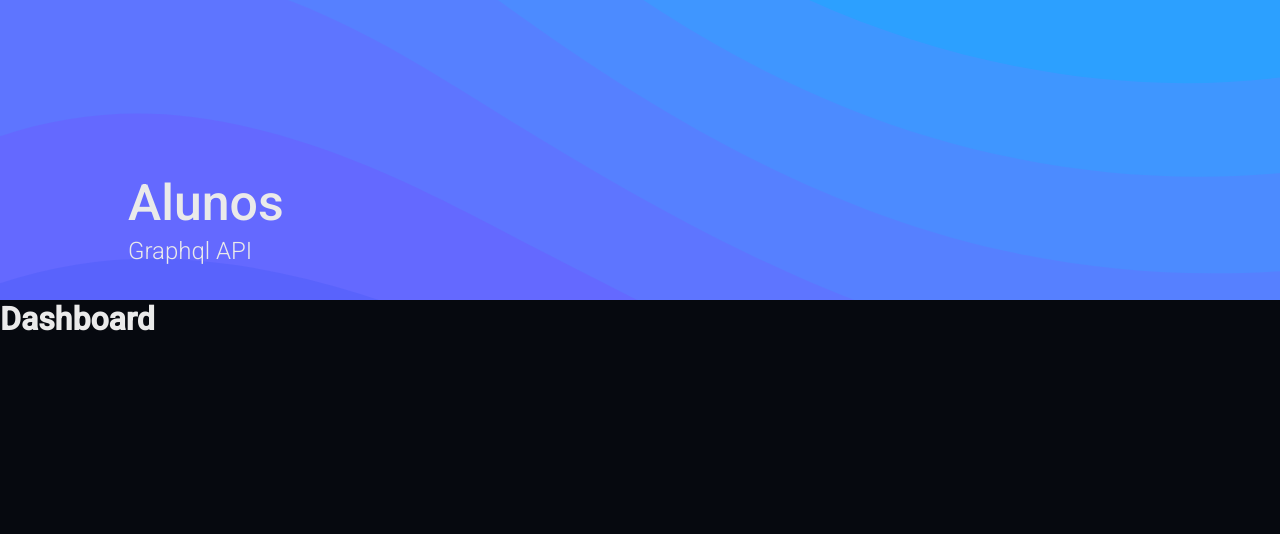
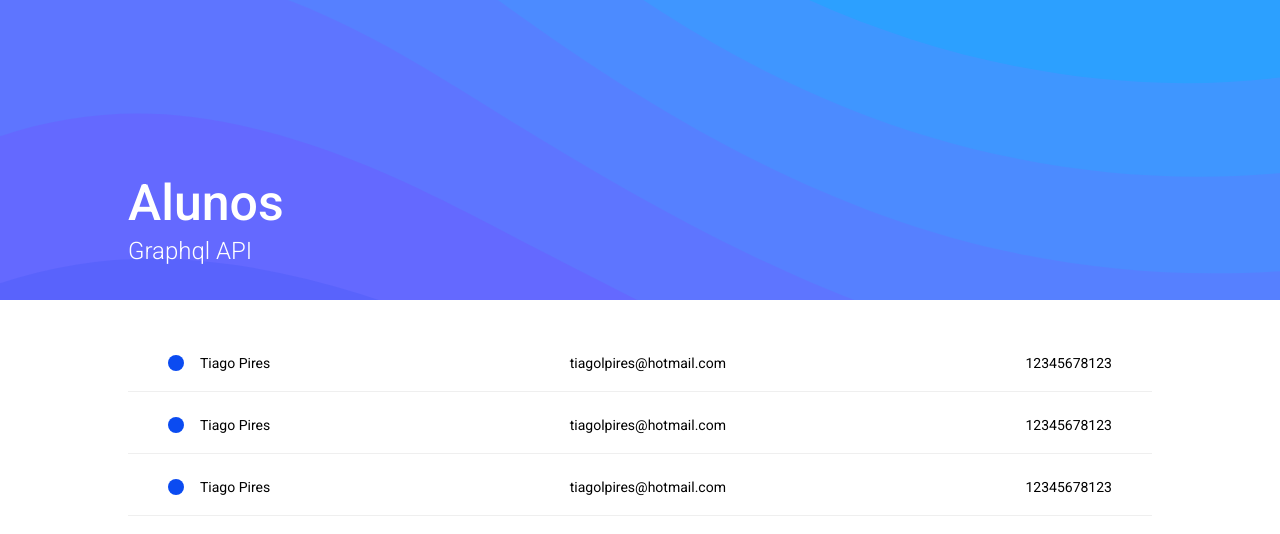
Before and after one commit to tiagolpires/graphql-client, a JavaScript app: page / in a window 1280 px wide. Shown: the top 534 px of the page. Built offline with nearby package versions, Linux system fonts and the light colour scheme; the HTML template or start-up script is replaced by a standard one.

Commit message:
feat: add card

```diff
--- /dev/null
+++ b/src/components/Card/index.js
@@ -0,0 +1,16 @@
+import './style.css'
+
+const Index = ({ name, email, document }) => {
+    return (
+       <div className="card">
+           <div className="card-name-container">
+                <div className="card-icon"></div>
+                <span>{name}</span>
+           </div>
+           <span>{email}</span>
+           <span>{document}</span>
+       </div>
+    )
+}
+
+export default Index
--- /dev/null
+++ b/src/components/Card/style.css
@@ -0,0 +1,33 @@
+.card {
+    width: 100%;
+    margin-bottom: 5px;
+    padding: 20px 40px;
+    display: flex;
+    align-items: center;
+    justify-content: space-between;
+    border-bottom: 1px solid #efefef;
+    font-size: 14px;
+}
+
+.card-name-container {
+    display: flex;
+    align-items: center;
+}
+
+.card-icon {
+    width: 16px;
+    height: 16px;
+    background-color: #0b4bf1;
+    margin-right: 16px;
+    border-radius: 50%;
+}
+
+@media(max-width: 768px) {
+    .card {
+        flex-direction: column;
+    }
+
+    .card span {
+        margin: 10px 0;
+    }
+}
--- a/src/components/Header/index.js
+++ b/src/components/Header/index.js
@@ -2,10 +2,10 @@ import './style.css'
 
 const Index = () => {
     return (
-       <header class="main-header">
-           <div class="main-header-content">
-                <h1 class="main-header-title">Alunos</h1>
-                <h2 class="main-header-subtitle">Graphql API</h2>
+       <header className="main-header">
+           <div className="main-header-content">
+                <h1 className="main-header-title">Alunos</h1>
+                <h2 className="main-header-subtitle">Graphql API</h2>
            </div>
        </header>
     )
--- a/src/components/Header/style.css
+++ b/src/components/Header/style.css
@@ -6,6 +6,7 @@
     background-attachment: fixed;
     background-size: cover;
     padding: 35px 0;
+    color: #fff;
 }
 
 .main-header-content {
--- a/src/pages/Dashboard/index.js
+++ b/src/pages/Dashboard/index.js
@@ -1,11 +1,18 @@
 import Header from '../../components/Header'
+import Card from '../../components/Card'
 import './style.css'
 
 const Index = () => {
     return (
         <>
             <Header/>
-           <h1>Dashboard</h1>
+            <main className="main-content">
+                <div className="cards-container">
+                    <Card name={'Tiago Pires'} email={'tiagolpires@hotmail.com'} document={'12345678123'}/>
+                    <Card name={'Tiago Pires'} email={'tiagolpires@hotmail.com'} document={'12345678123'}/>
+                    <Card name={'Tiago Pires'} email={'tiagolpires@hotmail.com'} document={'12345678123'}/>
+                </div>
+            </main>
         </>
     )
 }
--- a/src/pages/Dashboard/style.css
+++ b/src/pages/Dashboard/style.css
@@ -0,0 +1,13 @@
+.main-content {
+    width: 100%;
+}
+
+.cards-container {
+    width: 80%;
+    height: 100%;
+    padding: 35px 0;
+    max-width: 1240px;
+    margin: auto;
+    display: flex;
+    flex-direction: column;
+}
--- a/src/style.css
+++ b/src/style.css
@@ -2,12 +2,6 @@
     margin: 0;
     padding: 0;
     box-sizing: border-box;
-    color: #EAEAEA;
     text-decoration: none;
     font-family: 'Roboto', sans-serif;
 }
-
-
-body {
-    background-color: #06090F;
-}
```
